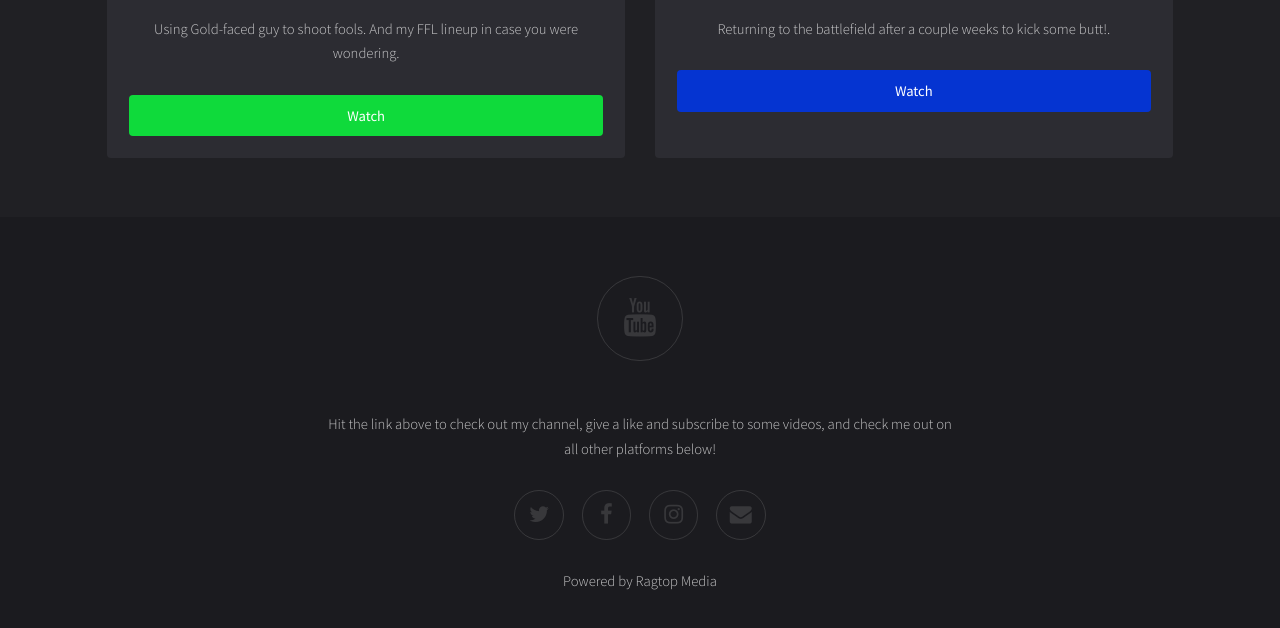
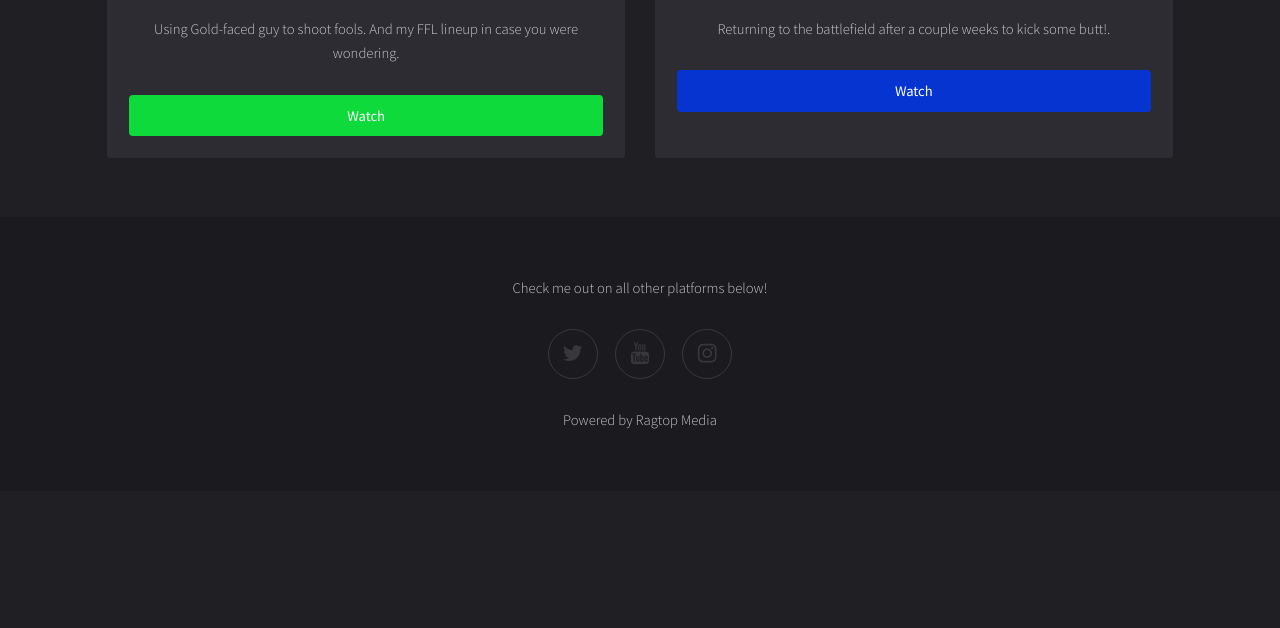
Before and after one commit to ragtop66goat/ragtop66goat.git.io, a plain HTML site: page index.html in a window 1280 px wide. Shown: the part 2276-2904 px from the top of the page. After the commit the page ends 2767 px from the top, so only its background shows below. Drawn offline with Linux system fonts and the light colour scheme.

Commit message:
updated social links in footer

```diff
--- a/index.html
+++ b/index.html
@@ -1,9 +1,4 @@
 <!DOCTYPE HTML>
-<!--
-	Full Motion by TEMPLATED
-	templated.co @templatedco
-	Released for free under the Creative Commons Attribution 3.0 license (templated.co/license)
--->
 <html>
 	<head>
 		<title>Shy Guy the 13th</title>
@@ -99,18 +94,12 @@
 			<!-- Footer -->
 				<footer id="footer">
 					<div class="inner">
-						<h2>
-							<ul class="icons">
-								<li><a href="https://www.youtube.com/channel/UCXwXS7jSIr3PJQNfdKXRfbA" class="icon fa-youtube"><span class="label">Youtube</span></a></li>
-							</ul>
-						</h2>
-						<p>Hit the link above to check out my channel, give a like and subscribe to some videos, and check me out on all other platforms below! </p>
+						<p>Check me out on all other platforms below! </p>
 
 						<ul class="icons">
-							<li><a href="#" class="icon fa-twitter"><span class="label">Twitter</span></a></li>
-							<li><a href="#" class="icon fa-facebook"><span class="label">Facebook</span></a></li>
-							<li><a href="#" class="icon fa-instagram"><span class="label">Instagram</span></a></li>
-							<li><a href="#" class="icon fa-envelope"><span class="label">Email</span></a></li>
+							<li><a href="https://twitter.com/ShyThe13th" class="icon fa-twitter"><span class="label">Twitter</span></a></li>
+							<li><a href="https://www.youtube.com/channel/UCXwXS7jSIr3PJQNfdKXRfbA" class="icon fa-youtube"><span class="label">Youtube</span></a></li>
+							<li><a href="https://www.instagram.com/shuyguythe13th" class="icon fa-instagram"><span class="label">Instagram</span></a></li>
 						</ul>
 						<p>Powered by Ragtop Media</p>
 					</div>
```
